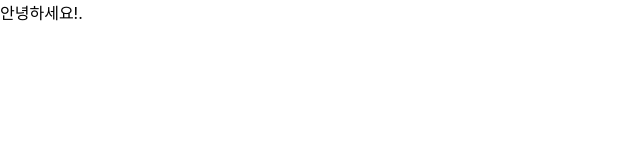
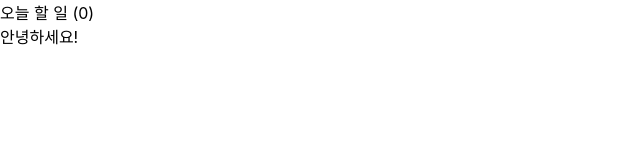
Before and after one commit to j-jhoo/ReactApp, a React (Create React App) app in the folder todo/: page / in a window 1280 px wide. Shown: the top 160 px of the page, without its empty margins (0-640 px from the left). Built offline with nearby package versions, Linux system fonts and the light colour scheme.

Commit message:
{children}인자로 전달받기

```diff
--- a/todo/src/App.js
+++ b/todo/src/App.js
@@ -1,7 +1,8 @@
 import "./App.css";
+import Template from "./components/Template";
 
 const App = () => {
-  return <div>안녕하세요!.</div>;
+  return <Template>안녕하세요!</Template>;
 };
 
 export default App;
--- a/todo/src/components/Template.js
+++ b/todo/src/components/Template.js
@@ -0,0 +1,12 @@
+import React from "react";
+
+const Template = ({ children }) => {
+  return (
+    <flagment>
+      <div>오늘 할 일 (0)</div>
+      <div>{children}</div>
+    </flagment>
+  );
+};
+
+export default Template;
```
